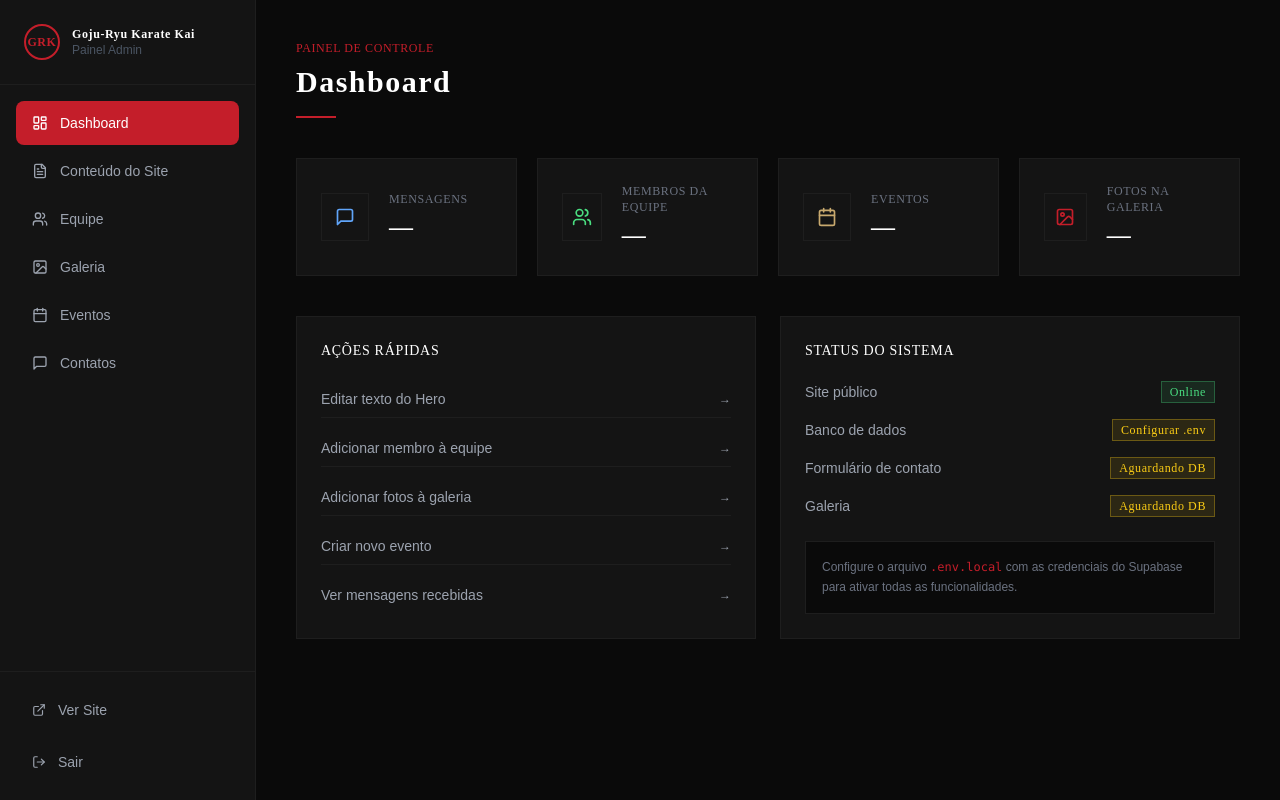
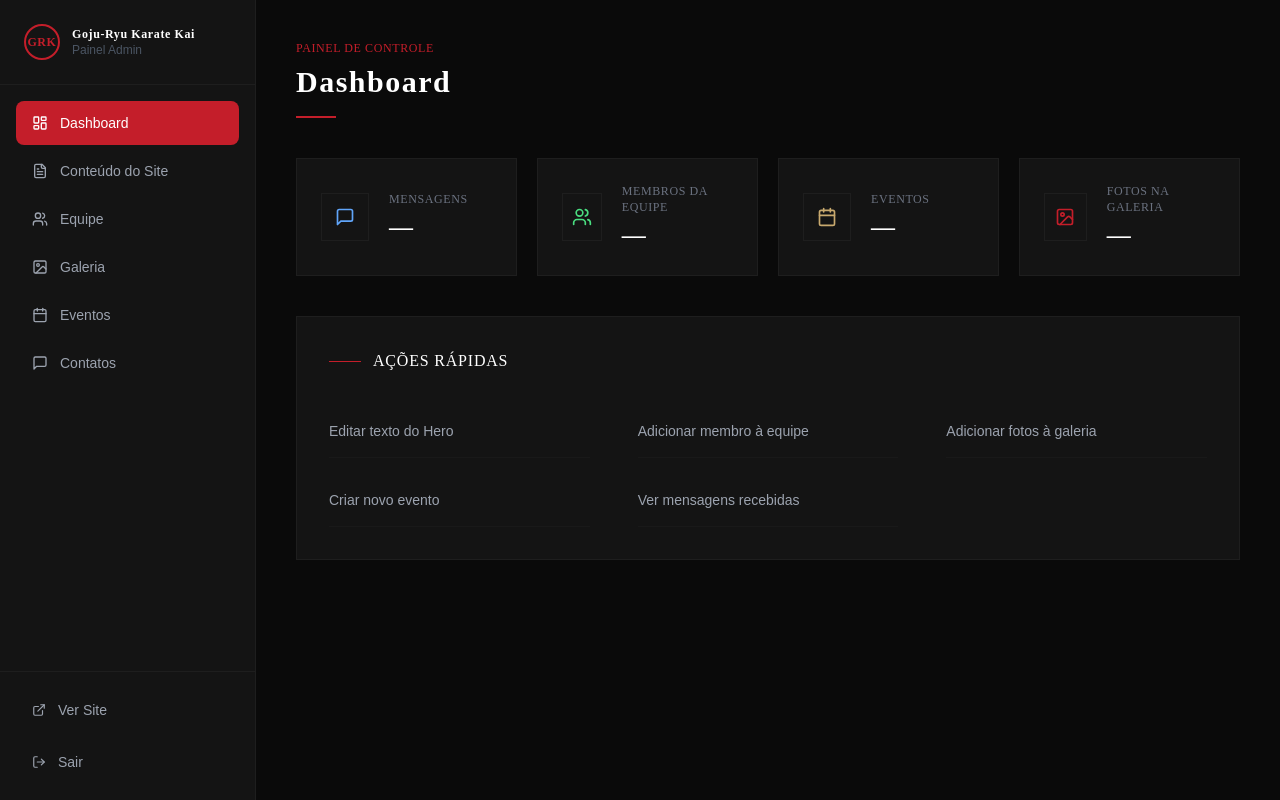
Before and after one commit to paulocasais/Goju-Ryu-Karate-Kai, a Next.js app: page /admin in a window 1280 px wide. Built offline with nearby package versions, Linux system fonts and the light colour scheme.

Commit message:
ajuste: limpa layout do dashboard e melhora feedback de erro no login

```diff
--- a/src/app/admin/page.js
+++ b/src/app/admin/page.js
@@ -40,10 +40,12 @@ export default async function AdminDashboard() {
       </div>
 
       {/* Quick actions */}
-      <div className="grid grid-cols-1 md:grid-cols-2 gap-6">
-        <div className="bg-dark-card border border-dark-border p-6">
-          <h3 className="font-cinzel text-white text-sm tracking-wider uppercase mb-5">Ações Rápidas</h3>
-          <div className="flex flex-col gap-3">
+      <div className="bg-dark-card border border-dark-border p-8">
+        <h3 className="font-cinzel text-white text-base tracking-wider uppercase mb-8 flex items-center gap-3">
+          <div className="w-8 h-px bg-primary" />
+          Ações Rápidas
+        </h3>
+        <div className="grid grid-cols-1 md:grid-cols-2 lg:grid-cols-3 gap-x-12 gap-y-4">
           {[
             { label: 'Editar texto do Hero', href: '/admin/conteudo' },
             { label: 'Adicionar membro à equipe', href: '/admin/equipe' },
@@ -52,34 +54,11 @@ export default async function AdminDashboard() {
             { label: 'Ver mensagens recebidas', href: '/admin/contatos' },
           ].map((a, i) => (
             <a key={i} href={a.href}
-                className="flex items-center justify-between text-sm text-gray-400 hover:text-primary transition-colors py-2 border-b border-dark-border last:border-0">
-                {a.label}
-                <span className="text-xs">→</span>
+              className="group flex items-center justify-between text-sm text-gray-400 hover:text-white transition-all py-4 border-b border-dark-border/50 hover:border-primary/50">
+              <span className="group-hover:translate-x-1 transition-transform">{a.label}</span>
+              <span className="text-primary opacity-0 group-hover:opacity-100 transition-opacity text-xs">ACESSAR →</span>
             </a>
           ))}
-          </div>
-        </div>
-
-        <div className="bg-dark-card border border-dark-border p-6">
-          <h3 className="font-cinzel text-white text-sm tracking-wider uppercase mb-5">Status do Sistema</h3>
-          <div className="flex flex-col gap-4">
-            {[
-              { label: 'Site público', status: 'Online', ok: true },
-              { label: 'Banco de dados', status: 'Configurar .env', ok: false },
-              { label: 'Formulário de contato', status: 'Aguardando DB', ok: false },
-              { label: 'Galeria', status: 'Aguardando DB', ok: false },
-            ].map((s, i) => (
-              <div key={i} className="flex items-center justify-between text-sm">
-                <span className="text-gray-400">{s.label}</span>
-                <span className={`text-xs font-cinzel px-2 py-0.5 border ${s.ok ? 'text-green-400 border-green-400/30 bg-green-400/10' : 'text-yellow-400 border-yellow-400/30 bg-yellow-400/10'}`}>
-                  {s.status}
-                </span>
-              </div>
-            ))}
-          </div>
-          <div className="mt-6 p-4 bg-dark border border-dark-border text-xs text-gray-500 leading-relaxed">
-            Configure o arquivo <code className="text-primary">.env.local</code> com as credenciais do Supabase para ativar todas as funcionalidades.
-          </div>
         </div>
       </div>
     </div>
--- a/src/app/auth/entrar/page.js
+++ b/src/app/auth/entrar/page.js
@@ -29,7 +29,7 @@ export default function EntrarPage() {
       router.push('/admin')
       router.refresh()
     } catch (err) {
-      setError('E-mail ou senha inválidos.')
+      setError(err.message || 'E-mail ou senha inválidos.')
     } finally {
       setLoading(false)
     }
```
Lines whose indentation alone changed are shown as unchanged.
